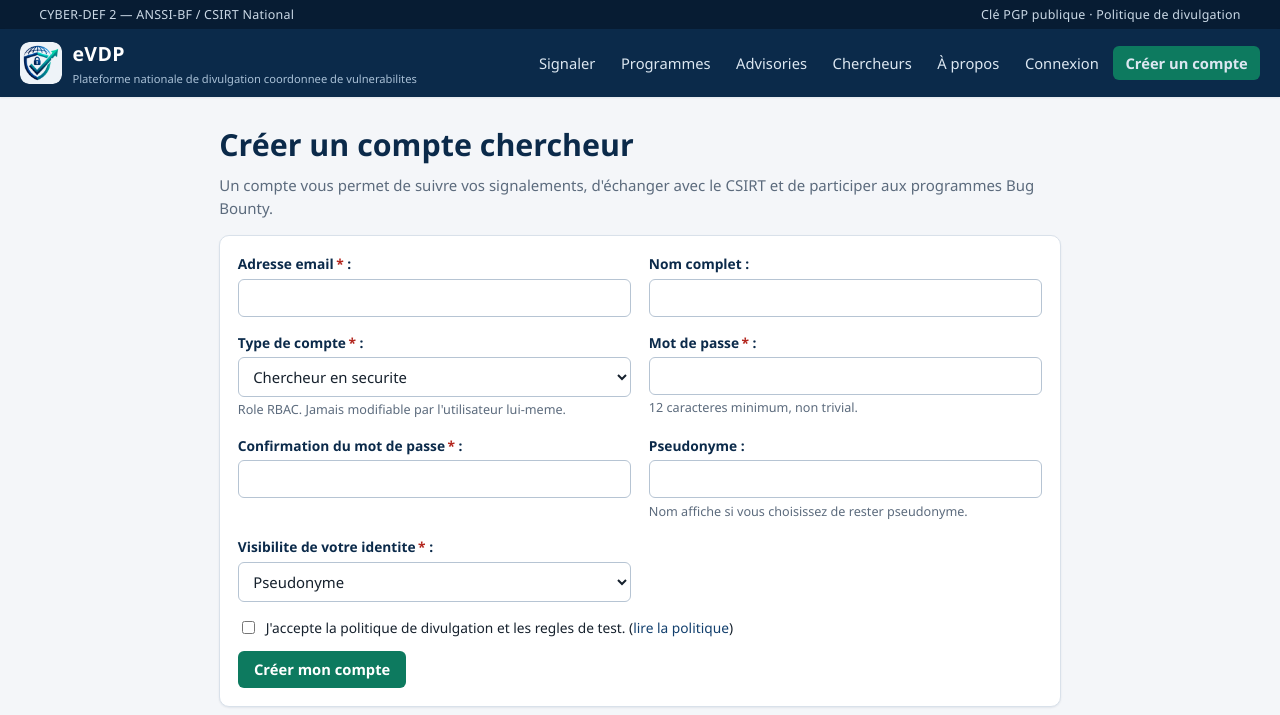
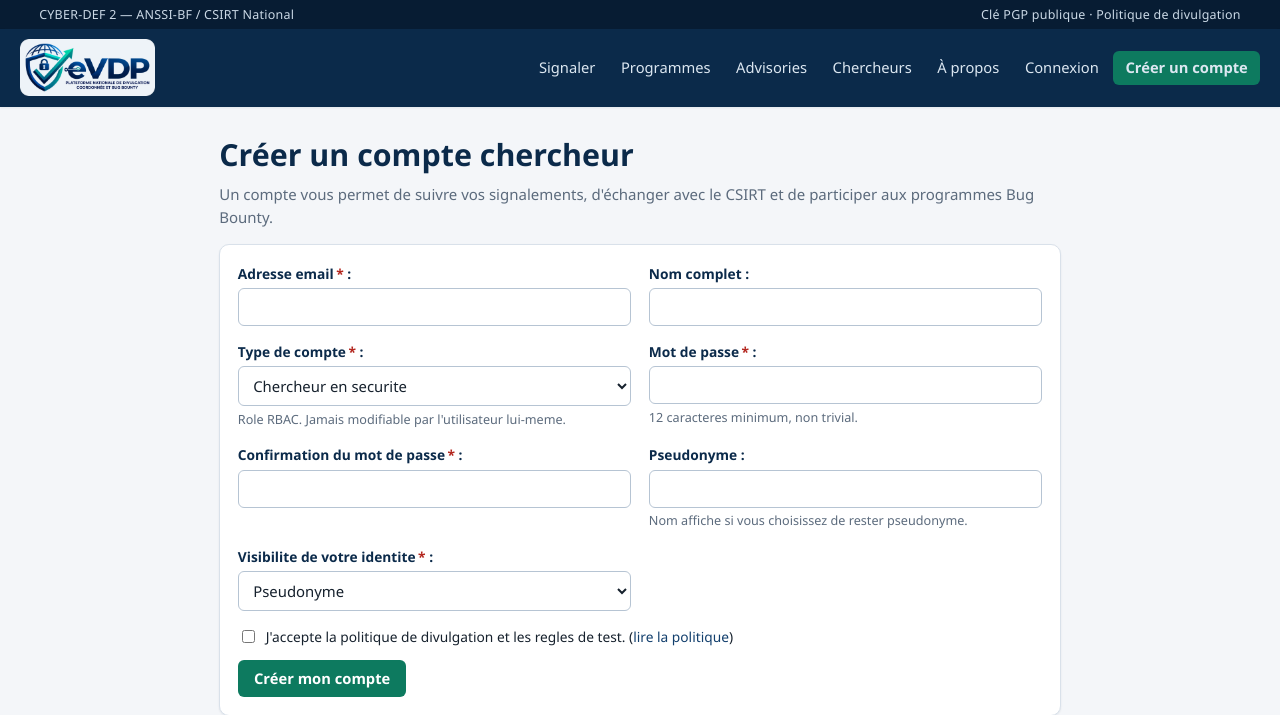
Before and after one commit to Faso-Shield/eVDP, a Django app: page /register/ in a window 1280 px wide. Shown: the top 715 px of the page. Run offline with Django 5.2, Linux system fonts and the light colour scheme; parts of the project's set-up code (start-up, migrations or seed data) failed here and were passed over.

Commit message:
Marque : place le logo complet dans la navbar et retire le texte
La barre de navigation n'affichait que l'embleme, le nom et la signature
etant composes en HTML a cote. Elle porte desormais le verrouillage complet
du logo, seul, sans texte adjacent.

Le mot et la baseline du logo sont en bleu nuit, comme la navbar : poses nus
ils y disparaissent. Le verrouillage est donc rendu sur une plaque claire a
coins arrondis, qui restitue le fond clair pour lequel il a ete dessine. Ce
choix preserve l'oeuvre a l'identique, contrairement a un recoloriage du mot
en blanc, qui laisserait par ailleurs le champ du bouclier transparent et
donc l'embleme creux.

Le nom et la signature sont maintenant portes par l'image : l'attribut alt
les restitue aux lecteurs d'ecran et aux moteurs, et .brand-name comme
.brand-tag n'ont plus d'emploi.

La plaque est generee en 3x (406 x 172) pour rester nette sur les ecrans a
forte densite, et affichee a 57 px de haut, 46 px sous 700 px de large.

Limite assumee : la baseline occupe 6,3 % de la hauteur du verrouillage,
soit environ 4 px a cette taille. Elle est reconnaissable mais ne se lit
pas. La rendre lisible demanderait un logo d'environ 145 px de haut, donc un
en-tete nettement plus haut. La signature reste par ailleurs presente dans
le titre de page et la meta description.

Verifie apres reconstruction : page d'accueil en 200, plaque servie en 200,
aucune occurrence de brand-name ni brand-tag ne subsiste dans le HTML rendu
ni dans la feuille de style.

```diff
--- a/static/css/evdp.css
+++ b/static/css/evdp.css
@@ -82,13 +82,13 @@ hr { border: 0; border-top: 1px solid var(--border); margin: 1.4rem 0; }
 .navbar-inner { display: flex; align-items: center; gap: 1.4rem; padding: .65rem 0; flex-wrap: wrap; }
 .brand { display: flex; align-items: center; gap: .65rem; color: #fff; }
 .brand:hover { text-decoration: none; }
-.brand-mark {
-  /* Embleme sur tuile claire : le logo est concu pour fond clair (champ du
-     bouclier transparent, mot bleu nuit), il disparait pose nu sur la navbar. */
-  width: 42px; height: 42px; flex: none; display: block; border-radius: 9px;
+.brand-lockup {
+  /* Verrouillage complet sur plaque claire. Le mot et la baseline du logo sont
+     en bleu nuit : poses nus sur la navbar ils disparaitraient. Le nom et la
+     signature sont portes par l'image, d'ou l'alt et non un texte a cote. */
+  height: 57px; width: auto; flex: none; display: block;
 }
-.brand-name { font-size: 1.22rem; font-weight: 700; letter-spacing: .02em; }
-.brand-tag { font-size: .7rem; color: #a9c0d6; display: block; font-weight: 400; }
+@media (max-width: 700px) { .brand-lockup { height: 46px; } }
 
 .nav-links { display: flex; gap: .2rem; margin-left: auto; align-items: center; flex-wrap: wrap; }
 .nav-links a {
--- a/templates/base.html
+++ b/templates/base.html
@@ -24,12 +24,8 @@
 <header class="navbar">
   <div class="container navbar-inner">
     <a class="brand" href="{% url 'core:home' %}">
-      <img class="brand-mark" src="{% static 'img/logo-mark-tile.png' %}" alt=""
-           width="256" height="256">
-      <span>
-        <span class="brand-name">{{ PLATFORM_NAME }}</span>
-        <span class="brand-tag">{{ PLATFORM_TAGLINE }}</span>
-      </span>
+      <img class="brand-lockup" src="{% static 'img/logo-evdp-tile.png' %}"
+           alt="{{ PLATFORM_NAME }} — {{ PLATFORM_TAGLINE }}" width="406" height="172">
     </a>
     <nav class="nav-links" aria-label="Navigation principale">
       <a href="{% url 'reports:submit' %}">Signaler</a>
```
Also changed, not shown: scripts/build_brand_assets.py (+25 -0 lines), docs/brand/README.md, static/img/logo-evdp-tile.png (added).
